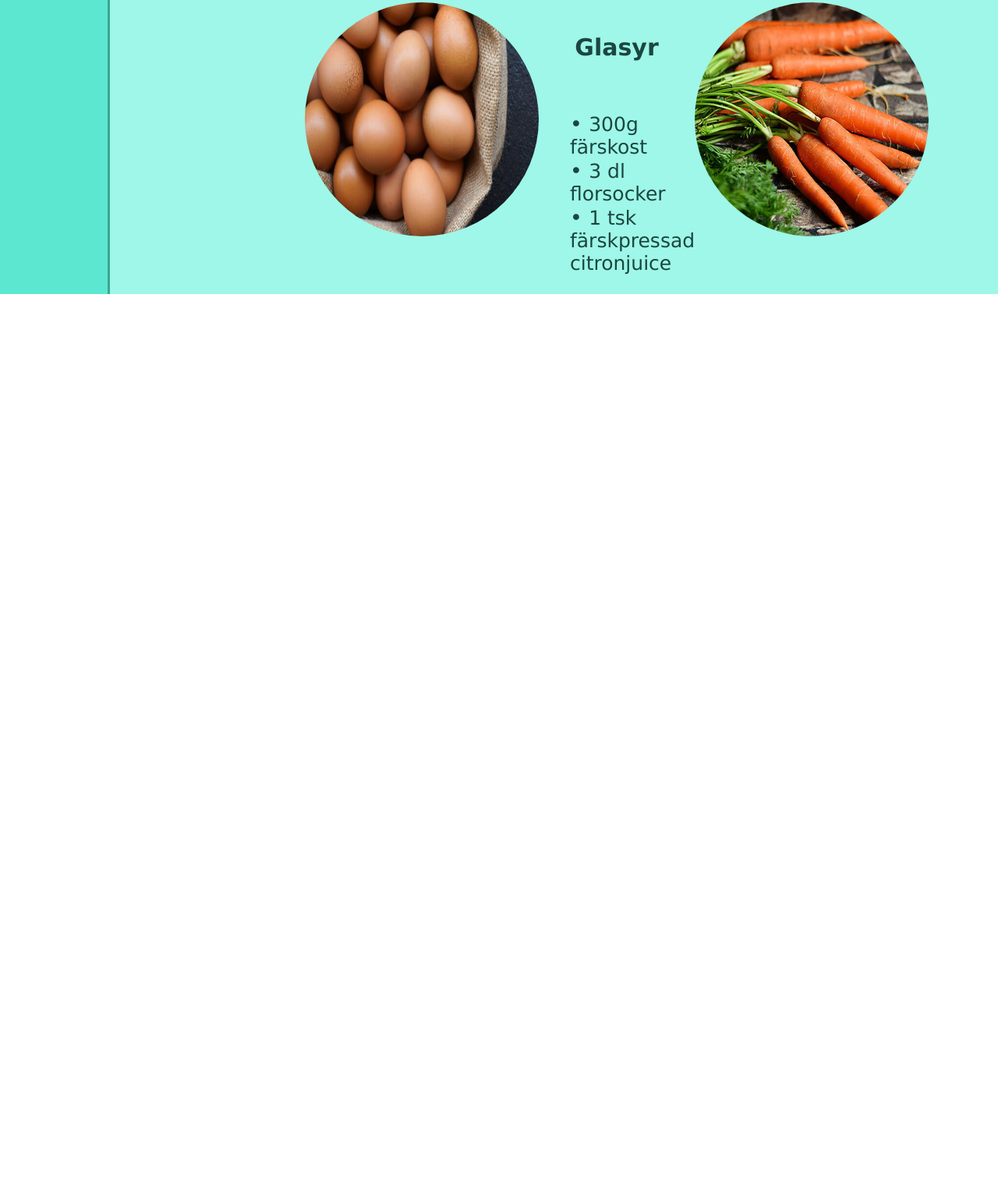
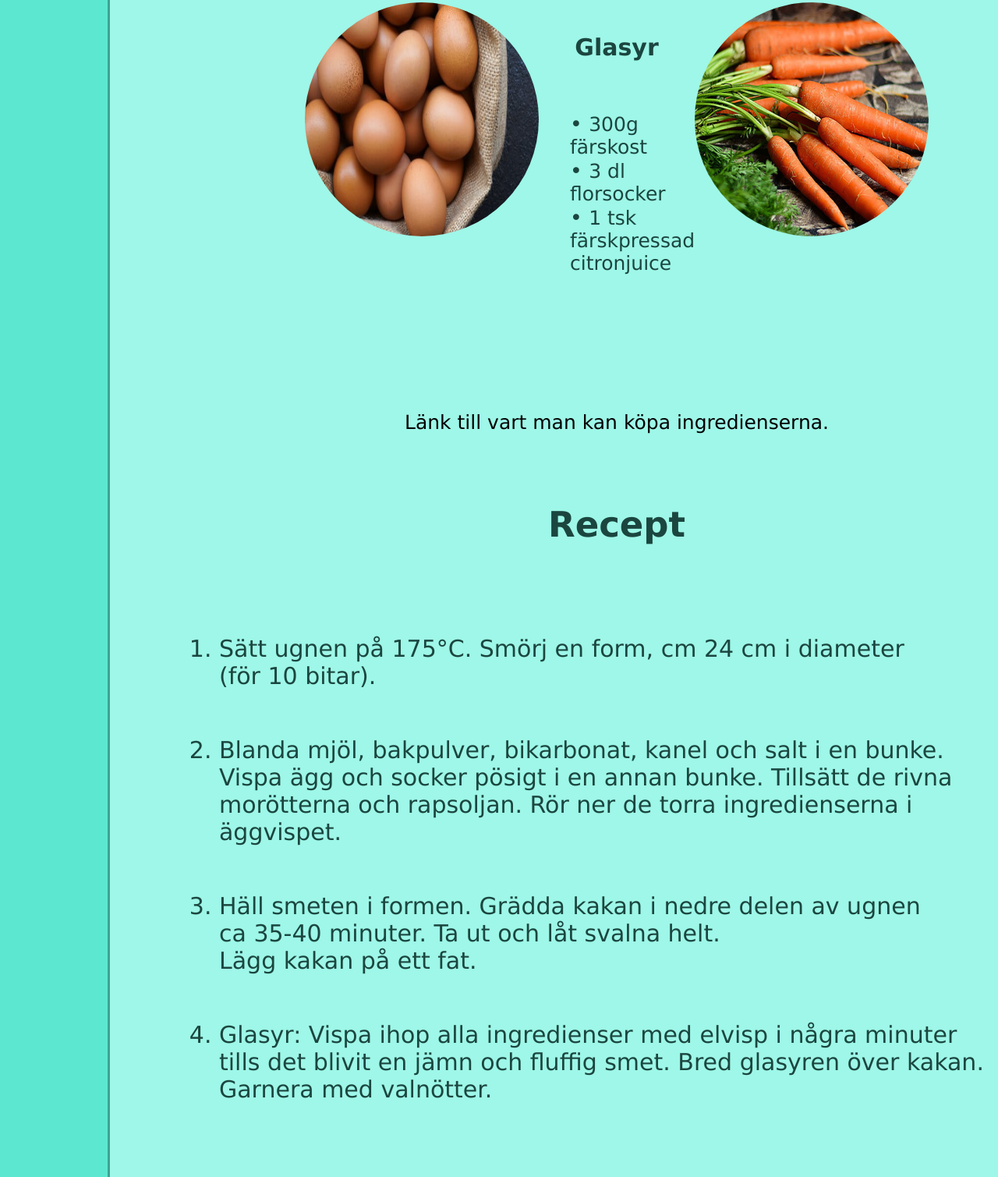
Before and after one commit to te22A-Andersson-Axel/lek-6, a plain HTML site: page index.html in a window 1280 px wide. Shown: the part 1973-3482 px from the top of the page at 78% size. Before the commit the page ends 2350 px from the top, so only its background shows below. Drawn offline with Linux system fonts and the light colour scheme.

Commit message:
la till instruktioner för receptet

```diff
--- a/index.html
+++ b/index.html
@@ -48,6 +48,32 @@
                 </div>
                 <div class="morot"><img src="nymorot.jpg" alt=""></div>
             </div>
+            <a href="https://handla.ica.se/">Länk till vart man kan köpa ingredienserna.</a>
+            <H1>Recept</H1>
+            <div class="receptet">
+                <ol>
+                    <li>
+                        Sätt ugnen på 175°C. Smörj en form, cm 24 cm i diameter<br />
+                        (för 10 bitar).
+                    </li>
+                    <li>
+                        Blanda mjöl, bakpulver, bikarbonat, kanel och salt i en bunke.<br />
+                        Vispa ägg och socker pösigt i en annan bunke. Tillsätt de rivna<br />
+                        morötterna och rapsoljan. Rör ner de torra ingredienserna i<br />
+                        äggvispet.
+                    </li>
+                    <li>
+                        Häll smeten i formen. Grädda kakan i nedre delen av ugnen<br />
+                        ca 35-40 minuter. Ta ut och låt svalna helt.<br />
+                        Lägg kakan på ett fat.
+                    </li>
+                    <li>
+                        Glasyr: Vispa ihop alla ingredienser med elvisp i några minuter<br />
+                        tills det blivit en jämn och fluffig smet. Bred glasyren över kakan.<br />
+                        Garnera med valnötter.
+                    </li>
+                </ol>
+            </div>
         </main>
         <nav>
             <div class="saker">
--- a/style.css
+++ b/style.css
@@ -116,6 +116,10 @@ ul li:before{ content:"• "; font-size:20pt;}
 
 ol li{font-size: 30px; padding: 30px 0px;}
 
+.receptet {
+    padding: 40px 0px 50px 100px;
+}
+
 .hemsida {
     display: grid;
     color: #1b463f;
```
